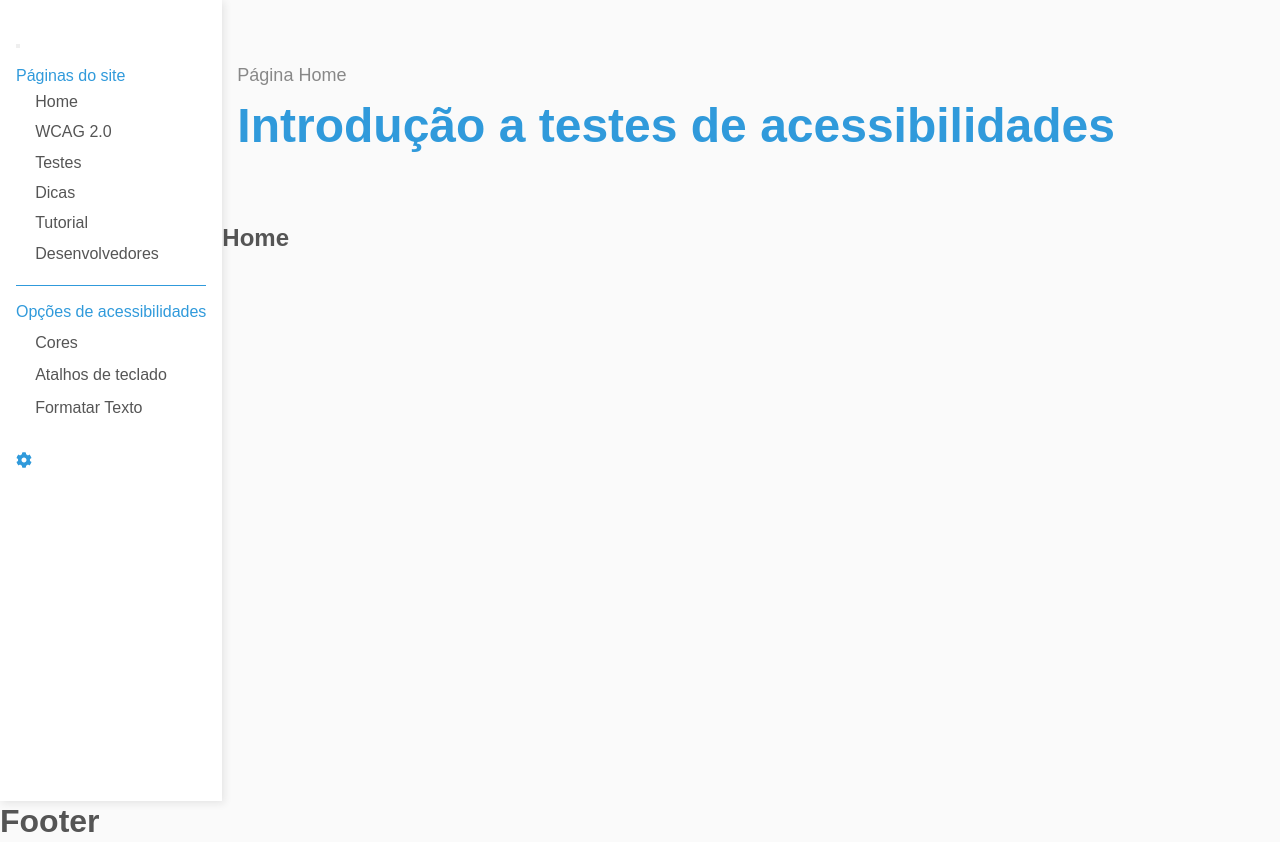
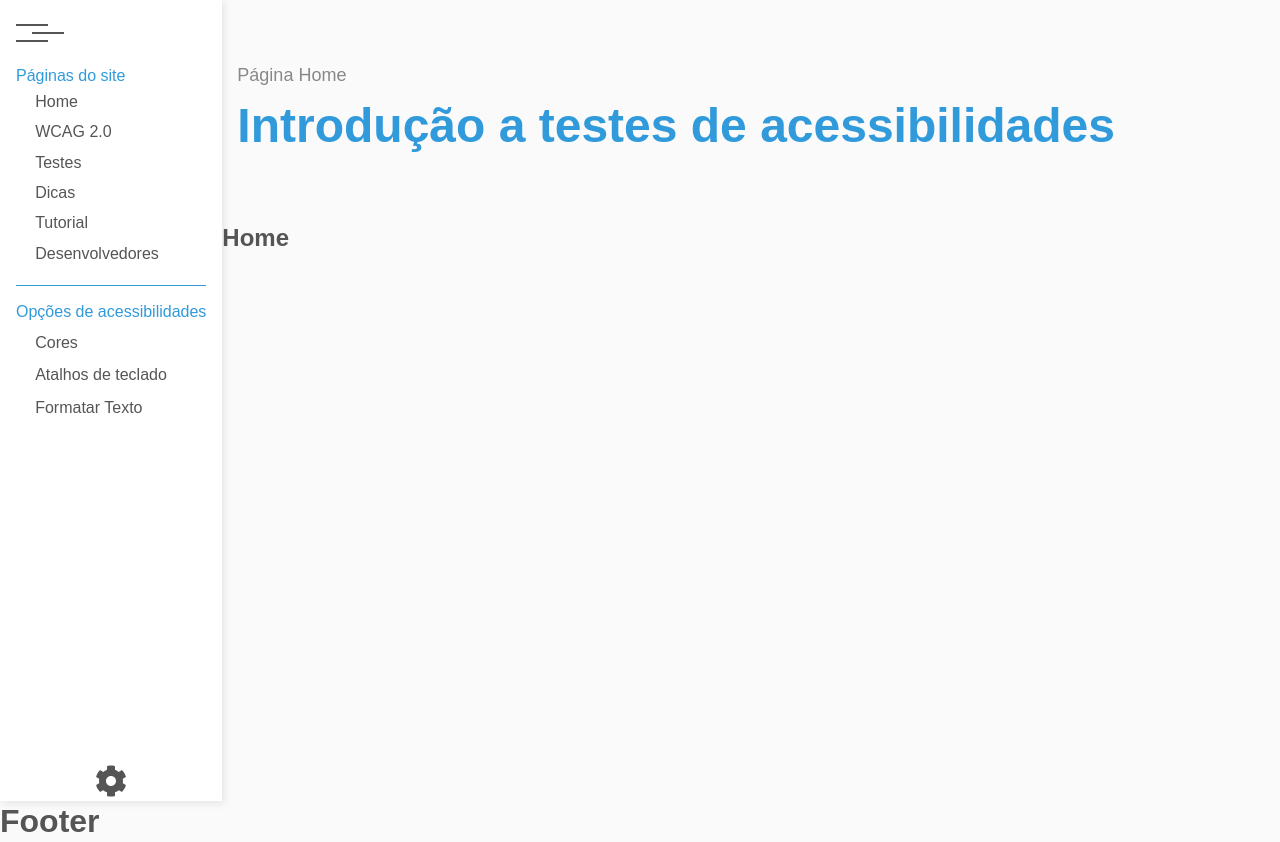
Before and after one commit to Henrique1204/Acessibilidade-SENAI, a React (Create React App) app: page / in a window 1280 px wide. Built offline with nearby package versions, Linux system fonts and the light colour scheme.

Commit message:
Estilizar botoes do componente MenuLateral

```diff
--- a/src/Componentes/MenuLateral/MenuLateral.js
+++ b/src/Componentes/MenuLateral/MenuLateral.js
@@ -7,8 +7,7 @@ import Icone from '../Util/Icone';
 const MenuLateral = () => {
     return (
         <aside className={estilos.MenuLateral}>
-            <div className={estilos.conteudo}>
-                <button>
+                <button className={estilos.hamburguer}>
                     <span></span>
                     <span></span>
                     <span></span>
@@ -24,10 +23,9 @@ const MenuLateral = () => {
                     <OpcoesAcessibilidade />
                 </div>
 
-                <div className={estilos.icone}>
+                <button className={estilos.icone}>
                     <Icone nome="cog" />
-                </div>
-            </div>
+                </button>
         </aside>
     );
 };
--- a/src/Componentes/MenuLateral/MenuLateral.module.css
+++ b/src/Componentes/MenuLateral/MenuLateral.module.css
@@ -1,6 +1,5 @@
 .MenuLateral {
     padding: 1rem;
-    color: var(--corPrincipal);
     background-color: #FFF;
     box-shadow: 2px 2px 8px rgba(34, 34, 34, 0.1);
     position: relative;
@@ -9,6 +8,7 @@
 .MenuLateral h1, h2 {
     font-size: 1rem;
     font-weight: normal;
+    color: var(--corPrincipal);
 }
 
 .MenuLateral div {
@@ -16,5 +16,61 @@
 }
 
 .MenuLateral .acessibilidade {
-    border-top: 1px solid;
+    border-top: 1px solid var(--corPrincipal);
 }
+
+.MenuLateral .hamburguer {
+    max-width: 48px;
+    max-height: 48px;
+    padding: 0.5rem;
+    border: none;
+    display: block;
+    background-color: transparent;
+    position: relative;
+    cursor: pointer;
+    outline: none;
+}
+
+.MenuLateral .hamburguer span {
+    width: 2rem;
+    height: 2px;
+    display: block;
+    background-color: #555;
+    transition: margin-left 0.3s ease;
+}
+
+.MenuLateral .hamburguer span + span {
+    margin-top: 6px;
+}
+
+.MenuLateral .hamburguer span:nth-child(1), .MenuLateral .hamburguer span:nth-child(3) {
+    margin-left: -0.5rem;
+}
+
+.MenuLateral .hamburguer span:nth-child(2) {
+    margin-left: 0.5rem;
+}
+
+.MenuLateral .hamburguer:hover span, .MenuLateral .hamburguer:focus span {
+    margin-left: 0;
+    background-color: var(--corPrincipal);
+}
+
+.MenuLateral .icone {
+    width: 100%;
+    border: none;
+    font-size: 2rem;
+    text-align: center;
+    background-color: transparent;
+    display: block;
+    position: absolute;
+    bottom: 0;
+    left: 0;
+    cursor: pointer;
+    outline: none;
+    transition: color 0.3s ease;
+}
+
+.MenuLateral .icone:hover, .MenuLateral .icone:focus {
+    color: var(--corPrincipal);
+}
```
